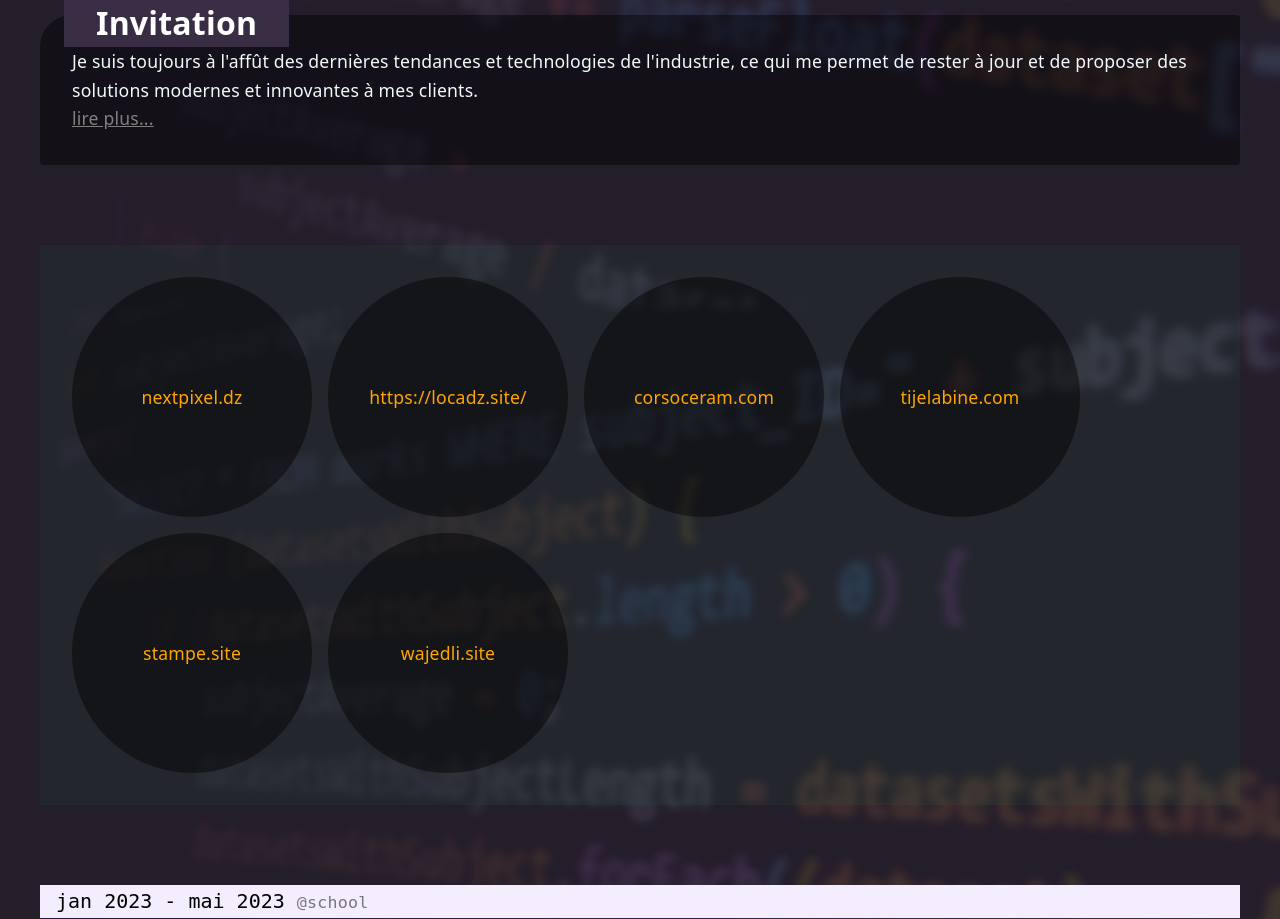
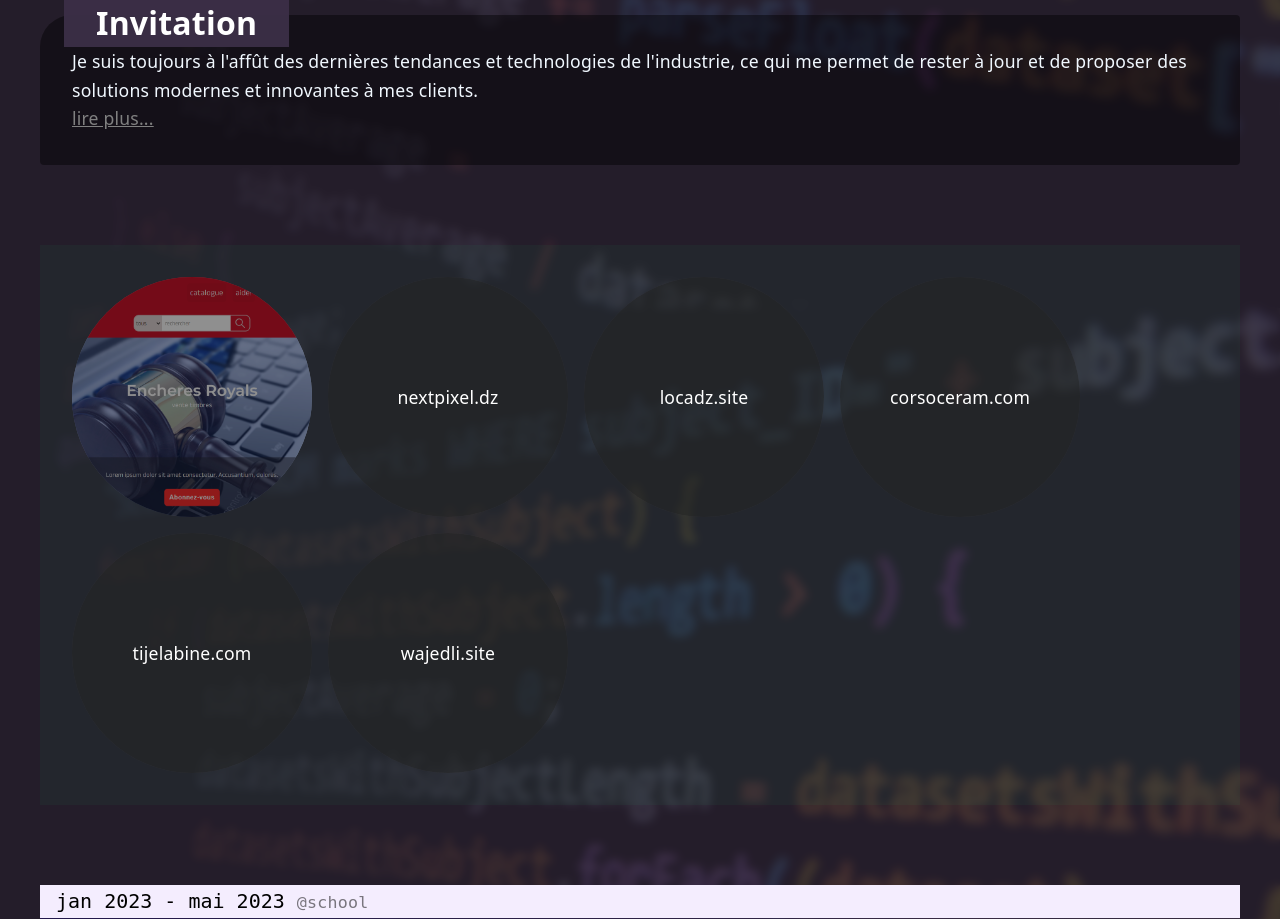
Before and after one commit to sadektouati/saddektouati.site, a PHP site: page / in a window 1280 px wide. Shown: the part 1136-2055 px from the top of the page. Run offline with PHP 8.4, Linux system fonts and the light colour scheme.

Commit message:
ajout de projet réalisés

```diff
--- a/index.php
+++ b/index.php
@@ -127,11 +127,14 @@
 <?php include('school-projects.php'); ?>
 
     <ul class="scrollable">
+        <li>
+            <img src="/images/captures/stampe.png" alt="">
+            <a href="https://stampe.saddektouati.site/">stampe.site</a>
+        </li>
         <li><a href="https://nextpixel.dz">nextpixel.dz</a></li>
-        <li><a href="https://locadz.site/">https://locadz.site/</a></li>
+        <li><a href="https://locadz.site/">locadz.site</a></li>
         <li><a href="https://corsoceram.com">corsoceram.com</a></li>
         <li><a href="https://tijelabine.com">tijelabine.com</a></li>
-        <li><a href="https://stampe.saddektouati.site/">stampe.site</a></li>
         <li><a href="http://wajedli.saddektouati.site">wajedli.site</a></li>
     </ul>
 
--- a/style.css
+++ b/style.css
@@ -50,7 +50,7 @@ body {
     }
 }
 
-a, a:visited{
+a {
     color: inherit;
 }
 
@@ -208,28 +208,44 @@ body > div > section p + label{
     display: flex;
     flex-direction: column;
     border-radius: 50%;
-    min-width: min(15rem, 90%);
+    flex: 0 0 min(15rem, 83%);
     aspect-ratio: 1;
     text-align: center;
     justify-content: center;
-    background-color: #00000070;
-    color: orange;
+    background-color: rgb(243 242 241 / 13%);
+    color: rgb(205 205 205 / 13%);
     transition: all .2s ease-in-out;
+    overflow: hidden;
 }
 
 body > div > ul li:hover {
     scale: 1.1;
-    background-color: rgba(0, 0, 0, 0.6);
+}
+
+body > div > ul li img{
+    width: 100%;
+    height: 100%;
+    object-fit: cover;
 }
 
 body > div > ul li a {
     text-decoration: none;
+    position: absolute;
+    inset: 0;
+    display: flex;
+    align-items: center;
+    justify-content: center;
+    background-color: #00000070;
+    color: white;
+    transition: all .2s ease-in-out .15s;
+}
+body > div > ul li img + a {
+    color: transparent;
 }
 
-body > div > ul li a::before {
-    content: '';
-    position: absolute;
-    inset: 0;
+body > div > ul li:hover a {
+    color: orange;
+    background-color: #000000b3;
 }
 
 main{
```
Also changed, not shown: images/captures/stampe.png (added).
